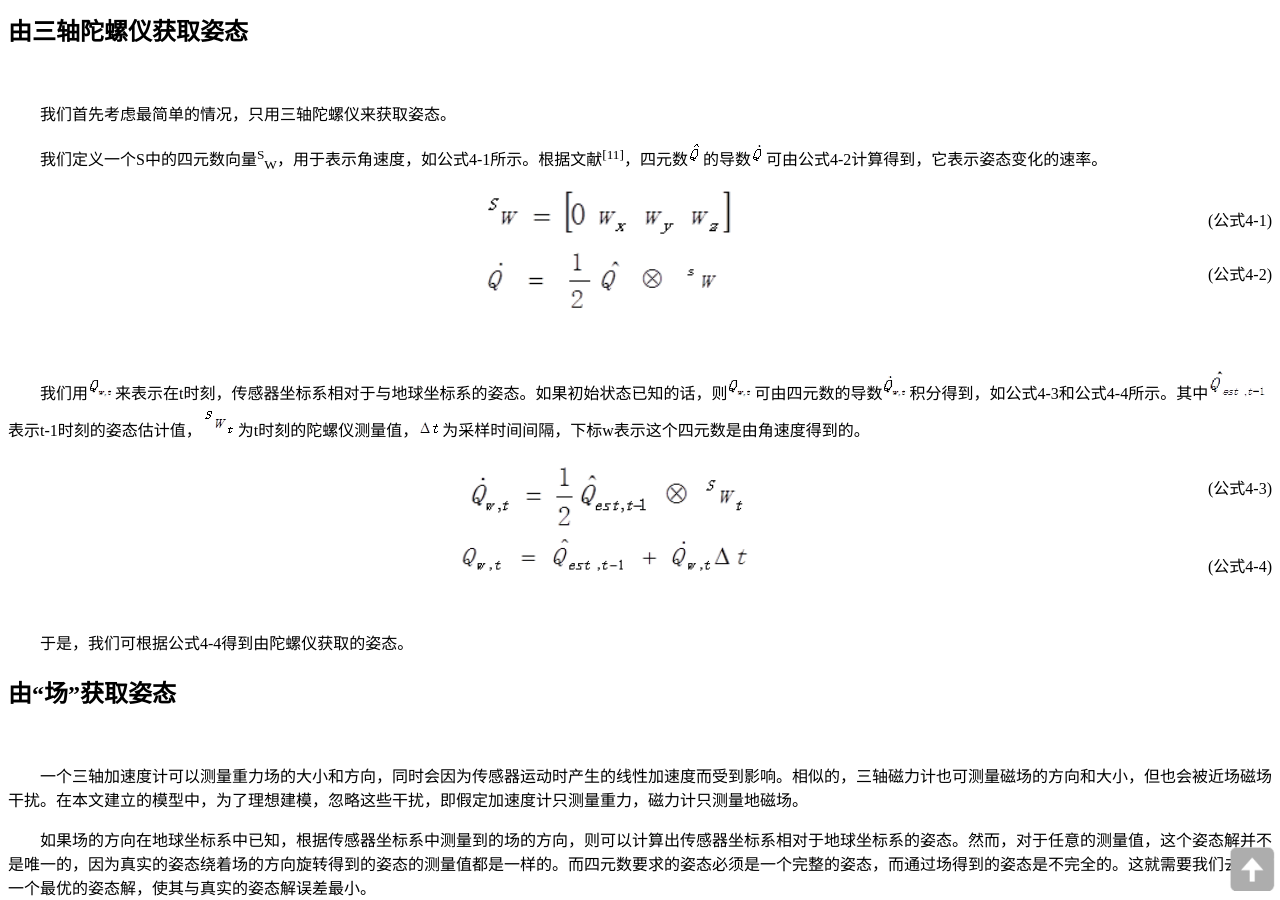
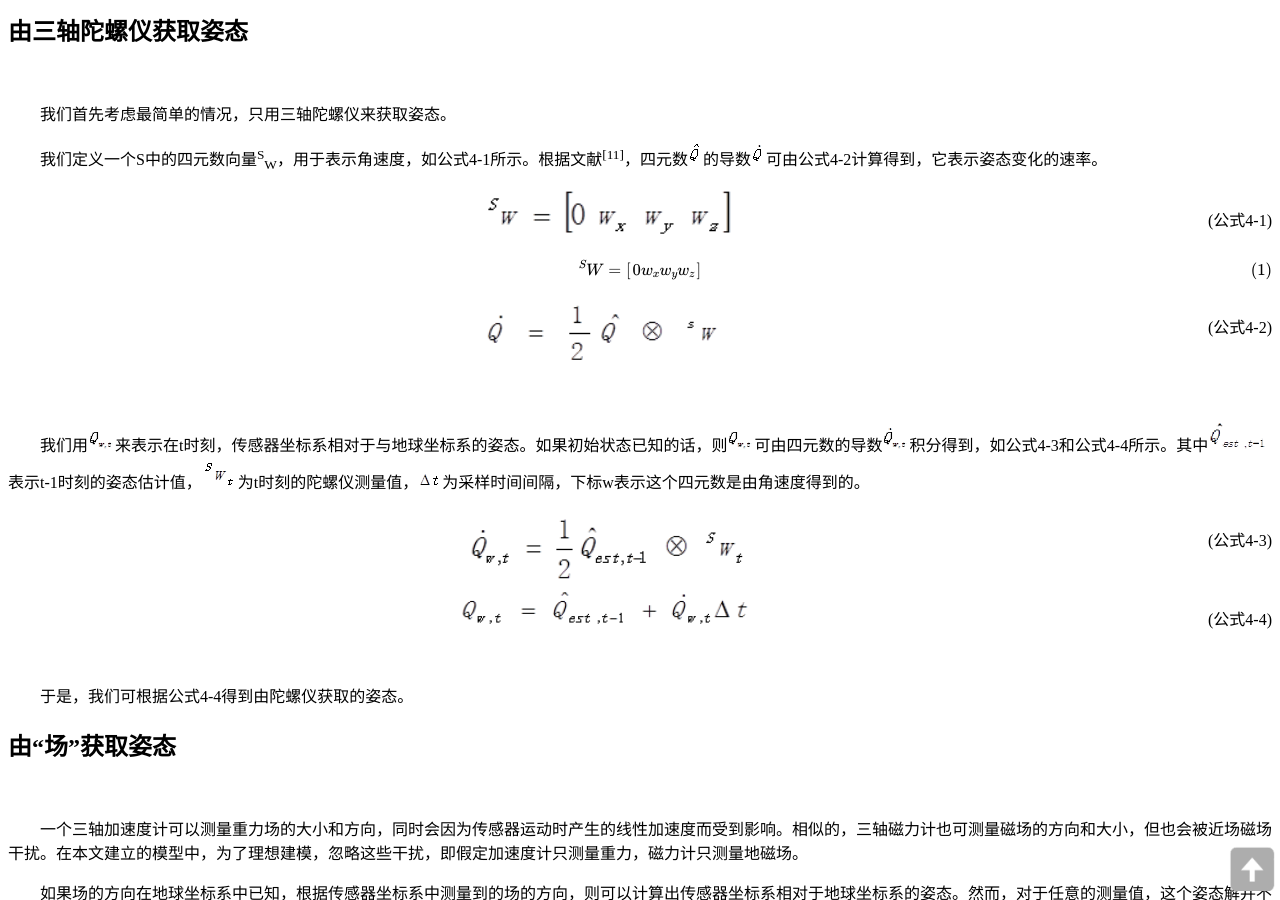
Before and after one commit to RCSTech/RCSTech.github.io, a Jekyll site: the page built from _posts/2014-2-22-Gradient-descent.md, in a window 1280 px wide and 900 px high, scrolled down 1216 px. Built offline with Jekyll 4.4.1, drawn with Linux system fonts in a browser that asks for light colours; nearby versions of some CDN libraries; formulas are drawn with MathJax 3; comment, search, counter and statistics services are not loaded; a style sheet for code colours, icons or effects is not loaded.

```diff
--- a/_posts/2014-2-22-Gradient-descent.md
+++ b/_posts/2014-2-22-Gradient-descent.md
@@ -2,7 +2,7 @@
 layout: post
 title: "基于梯度下降法的姿态航向参考系统"
 author: Insulator
-star: 5
+star: 4
 category: "核心技术"
 mail: admin@yumumu.me
 tags:
@@ -52,6 +52,8 @@ tags:
 <div style="text-align:center"><img src="{{site.img_path}}/2014-2-22 fig5.png" style="width:250px" alt="图5">
 <span style="float:right;"><br>(公式4-1)</span>
 </div>
+
+\begin{equation} \label{4-1} ^S W=\begin{bmatrix} 0 w_x w_y w_z \end{bmatrix} \end{equation}
 
 <div style="text-align:center"><img src="{{site.img_path}}/2014-2-22 fig6.png" style="width:250px" alt="图6">
 <span style="float:right;"><br>(公式4-2)</span>
```
